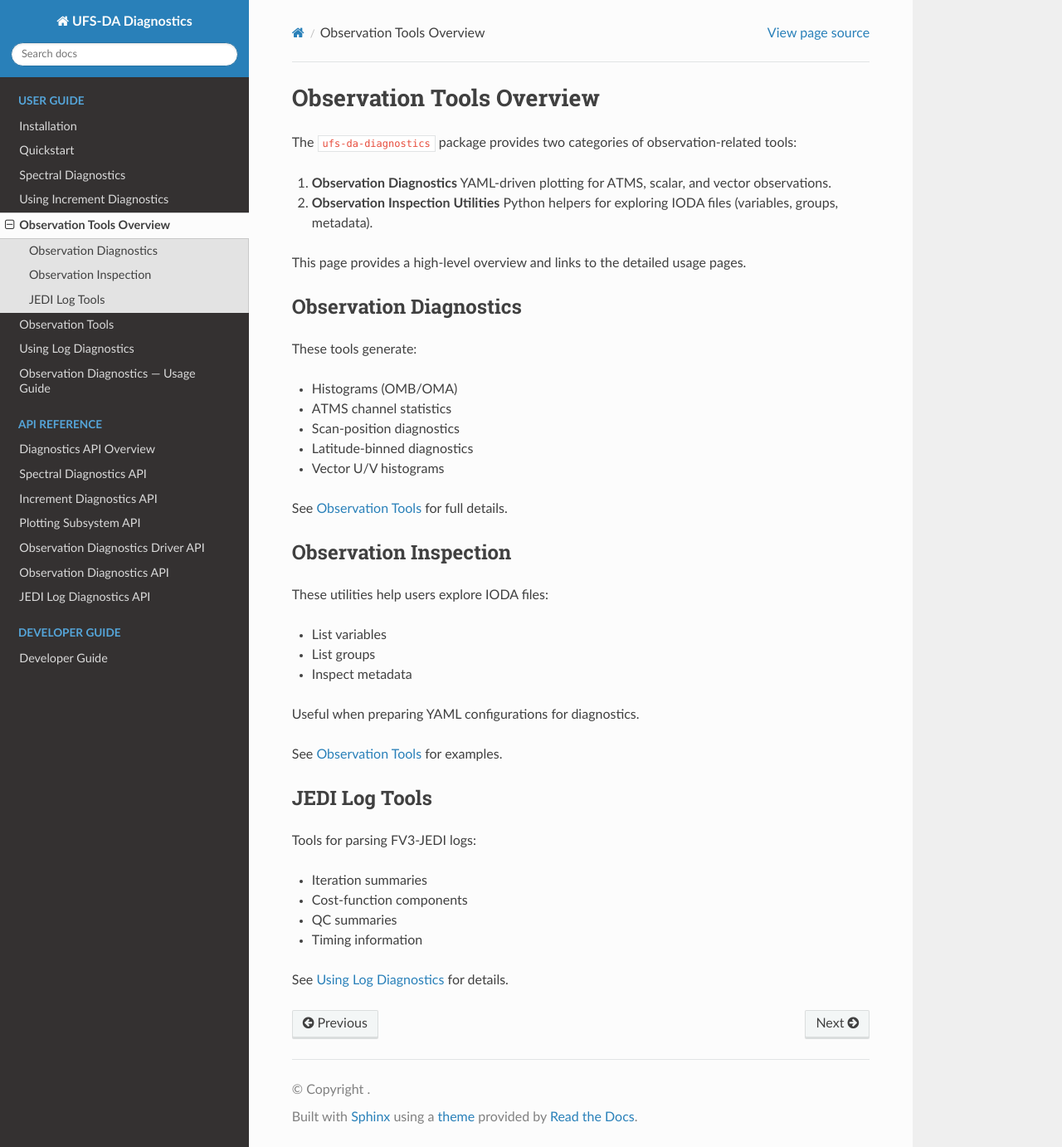
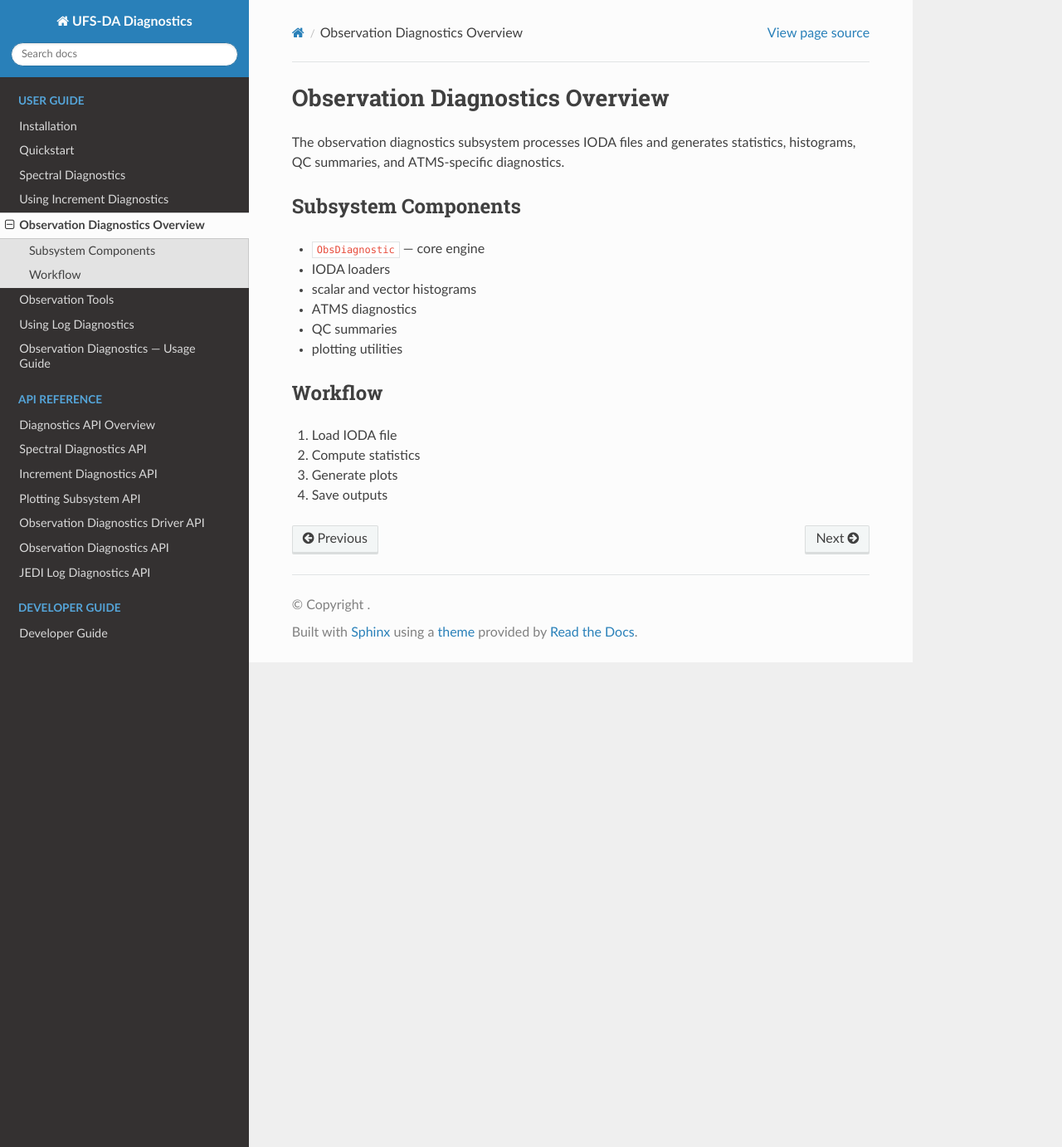
Before and after one commit to jkbk2004/ufs_da_diagnostics, a Sphinx documentation site: the page built from docs/usage_observation_overview.rst, in a window 1280 px wide and 1382 px high. Shown: the whole window at 83% size. Built offline with Sphinx 7.4.7 and the Read the Docs theme 3.1.0, drawn with Linux system fonts in a browser that asks for light colours.

Commit message:
Update usage_observation_overview.rst

```diff
--- a/docs/usage_observation_overview.rst
+++ b/docs/usage_observation_overview.rst
@@ -1,55 +1,24 @@
-Observation Tools Overview
-==========================
+Observation Diagnostics Overview
+================================
 
-The ``ufs-da-diagnostics`` package provides two categories of
-observation‑related tools:
+The observation diagnostics subsystem processes IODA files and generates
+statistics, histograms, QC summaries, and ATMS-specific diagnostics.
 
-1. **Observation Diagnostics**
-   YAML‑driven plotting for ATMS, scalar, and vector observations.
+Subsystem Components
+--------------------
 
-2. **Observation Inspection Utilities**
-   Python helpers for exploring IODA files (variables, groups, metadata).
-
-This page provides a high‑level overview and links to the detailed usage
-pages.
+- ``ObsDiagnostic`` — core engine
+- IODA loaders
+- scalar and vector histograms
+- ATMS diagnostics
+- QC summaries
+- plotting utilities
 
 
-Observation Diagnostics
------------------------
+Workflow
+--------
 
-These tools generate:
-
-- Histograms (OMB/OMA)
-- ATMS channel statistics
-- Scan‑position diagnostics
-- Latitude‑binned diagnostics
-- Vector U/V histograms
-
-See :doc:`usage_observation_tools` for full details.
-
-
-Observation Inspection
-----------------------
-
-These utilities help users explore IODA files:
-
-- List variables
-- List groups
-- Inspect metadata
-
-Useful when preparing YAML configurations for diagnostics.
-
-See :doc:`usage_observation_tools` for examples.
-
-
-JEDI Log Tools
---------------
-
-Tools for parsing FV3‑JEDI logs:
-
-- Iteration summaries
-- Cost‑function components
-- QC summaries
-- Timing information
-
-See :doc:`usage_logs` for details.
+1. Load IODA file
+2. Compute statistics
+3. Generate plots
+4. Save outputs
```
